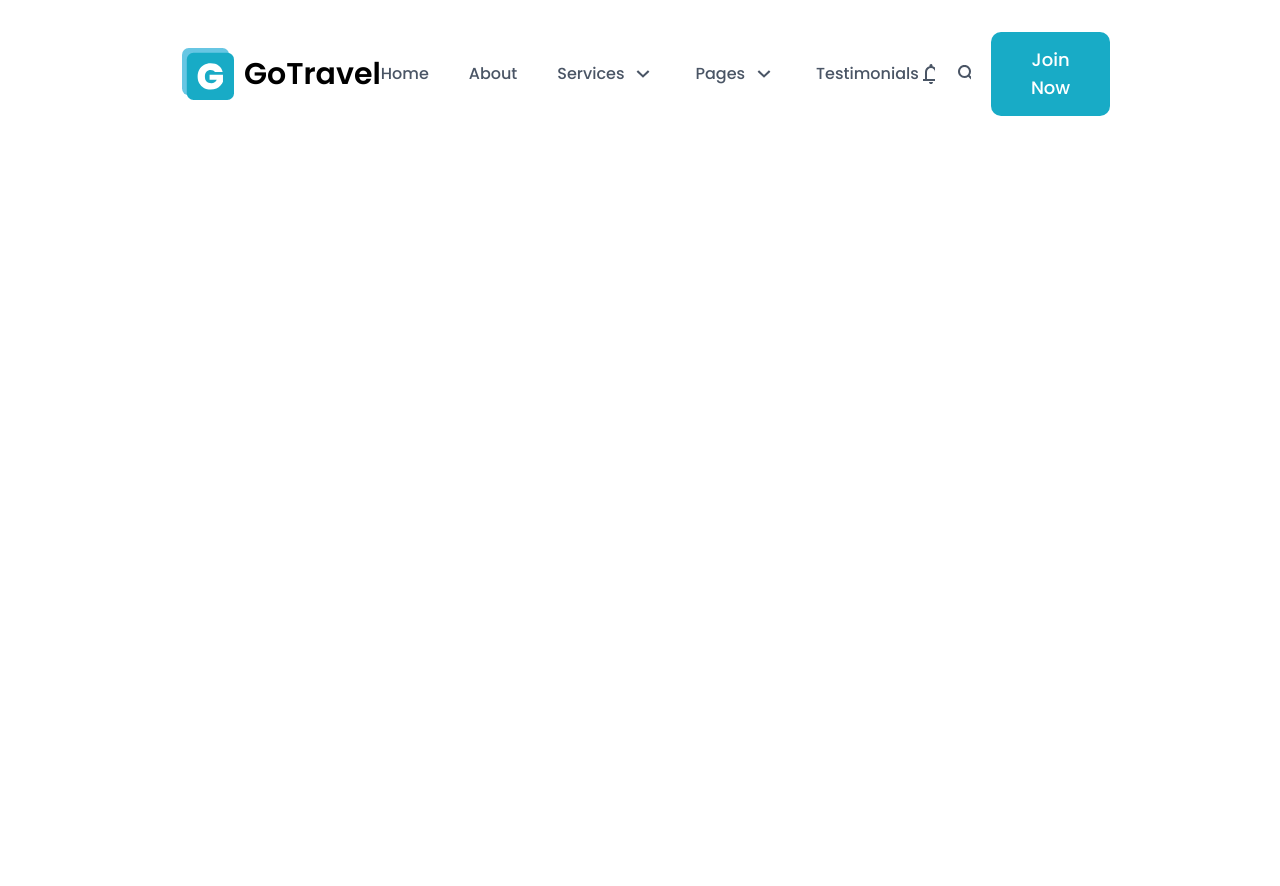
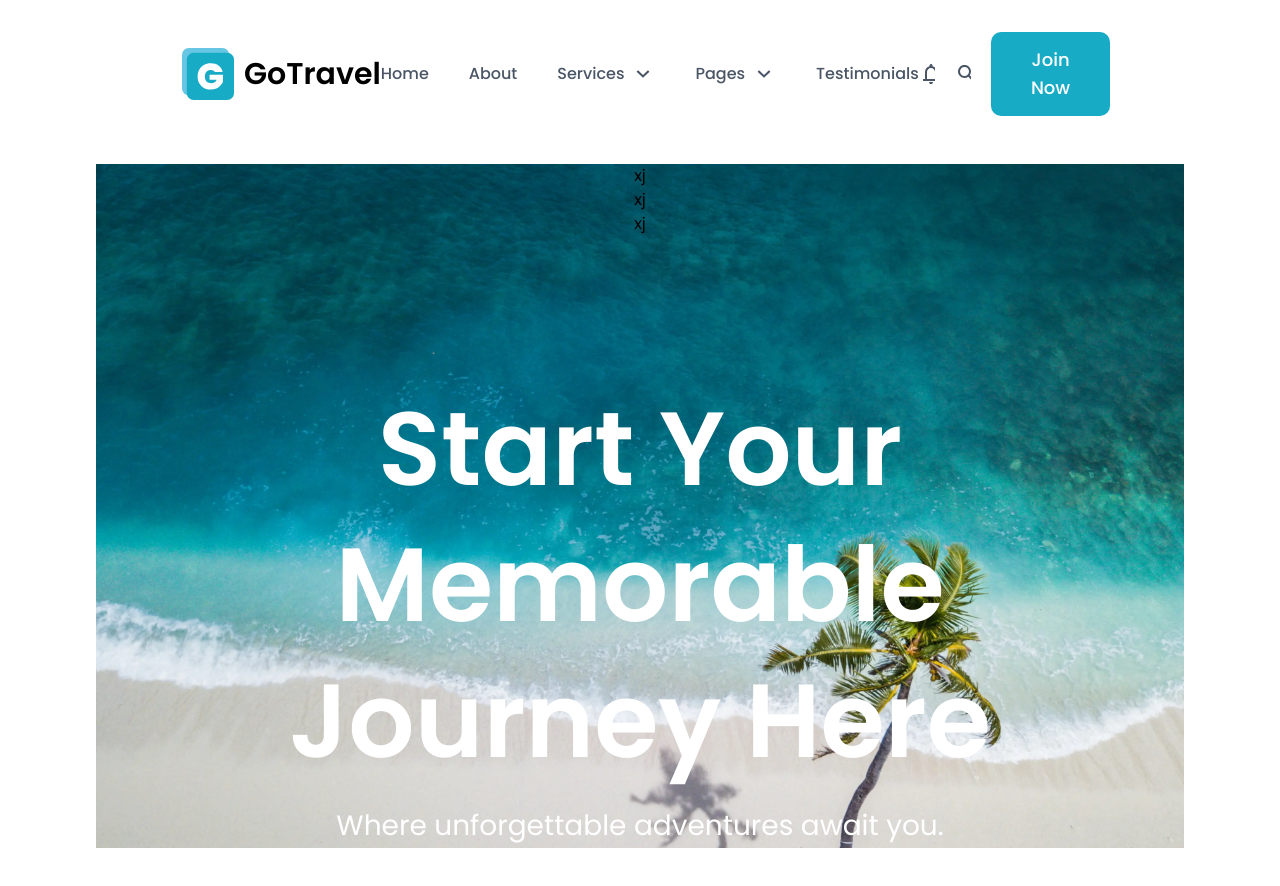
Before and after one commit to tanjimahmmed/go-travel-landing-page, a React (Vite) app: page / in a window 1280 px wide. Shown: the top 886 px of the page. Before the commit the page ends 800 px from the top, so only its background shows below. Built offline with nearby package versions, Linux system fonts and the light colour scheme.

Commit message:
add hero component top part

```diff
--- a/src/App.tsx
+++ b/src/App.tsx
@@ -1,4 +1,5 @@
 import Header from "./components/Header";
+import Hero from "./components/Hero/Hero";
 import Navigation from "./components/Navigation/Navigation";
 import Page from "./components/Page";
 
@@ -7,6 +8,7 @@
     <Page>
       <Header>
         <Navigation/>
+        <Hero/>
       </Header>
     </Page>
   )
--- a/src/components/Header.tsx
+++ b/src/components/Header.tsx
@@ -1,7 +1,7 @@
 import { ReactElement } from "react"
 
 interface HeaderProps {
-    children: ReactElement;
+    children: ReactElement[];
 }
 function Header(props: HeaderProps) {
   return (
--- /dev/null
+++ b/src/components/Hero/Hero.tsx
@@ -0,0 +1,25 @@
+import React from 'react'
+import { heroBenefits } from '../../utils/content'
+import HeroBenefit from './HeroBenefit'
+
+const Hero = () => {
+  return (
+    <section className='relative m-auto max-w-[108rem]'>
+      <div className="relative flex items-center justify-center bg-[url('/public/hero.webp')] bg-cover bg-bottom pb-[56.25%]">
+        <div className='absolute top-0 right-0 bottom-0 left-0 flex items-center justify-center text-center'>
+          <div>
+            <h1 className='mb-4 pt-54 text-[6.5rem]/34 font-semibold text-white'>Start Your Memorable <br /> Journey Here</h1>
+            <p className='text-[1.75rem]/10.5 text-white'>Where unforgettable adventures await you.</p>
+          </div>
+        </div>
+        <ul>
+          {heroBenefits.map((benefit) => (
+            <HeroBenefit benefit={benefit} key={benefit.id}/>
+          ))}
+        </ul>
+      </div>
+    </section>
+  )
+}
+
+export default Hero
--- /dev/null
+++ b/src/components/Hero/HeroBenefit.tsx
@@ -0,0 +1,13 @@
+import { type HeroBenefit } from '../../utils/contentTypes'
+
+interface HeroBenefitProps {
+    benefit: HeroBenefit
+}
+
+const HeroBenefit = ({benefit}: HeroBenefitProps) => {
+  return (
+    <li>xj</li>
+  )
+}
+
+export default HeroBenefit
```
